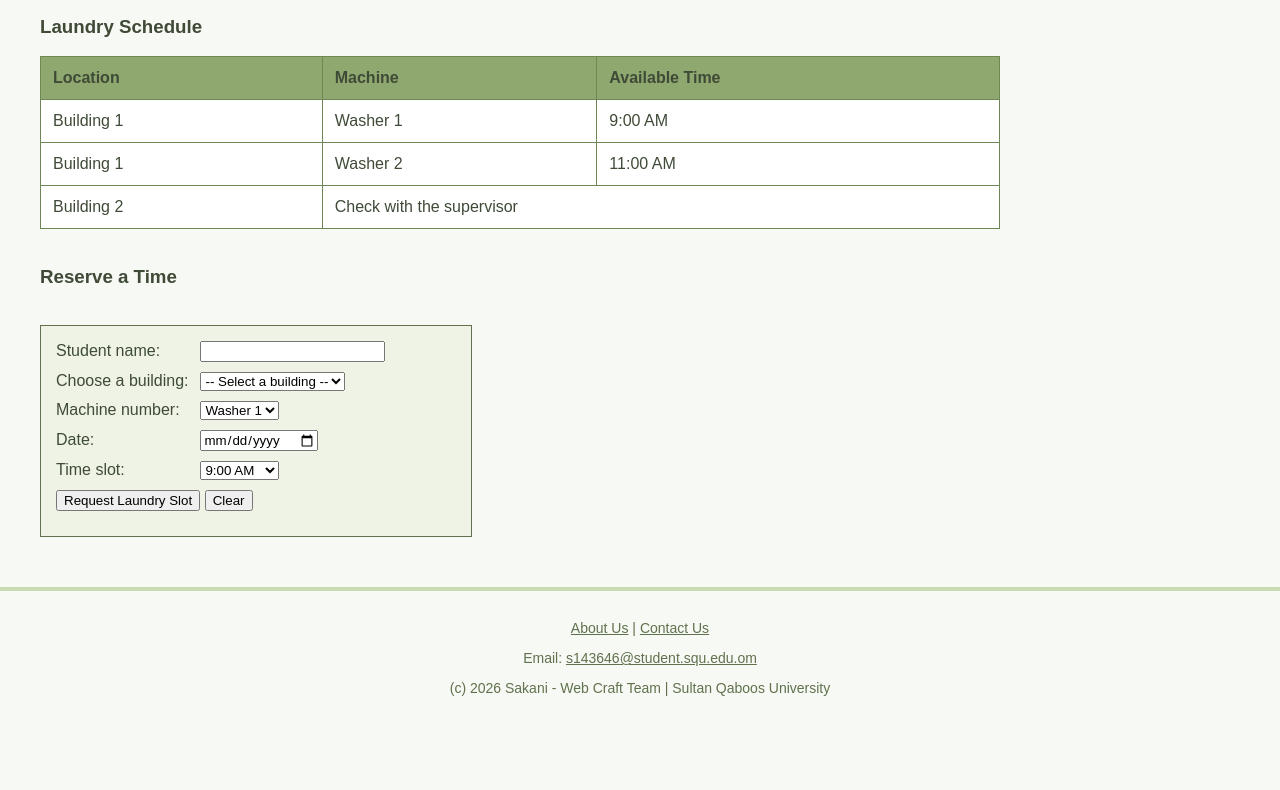
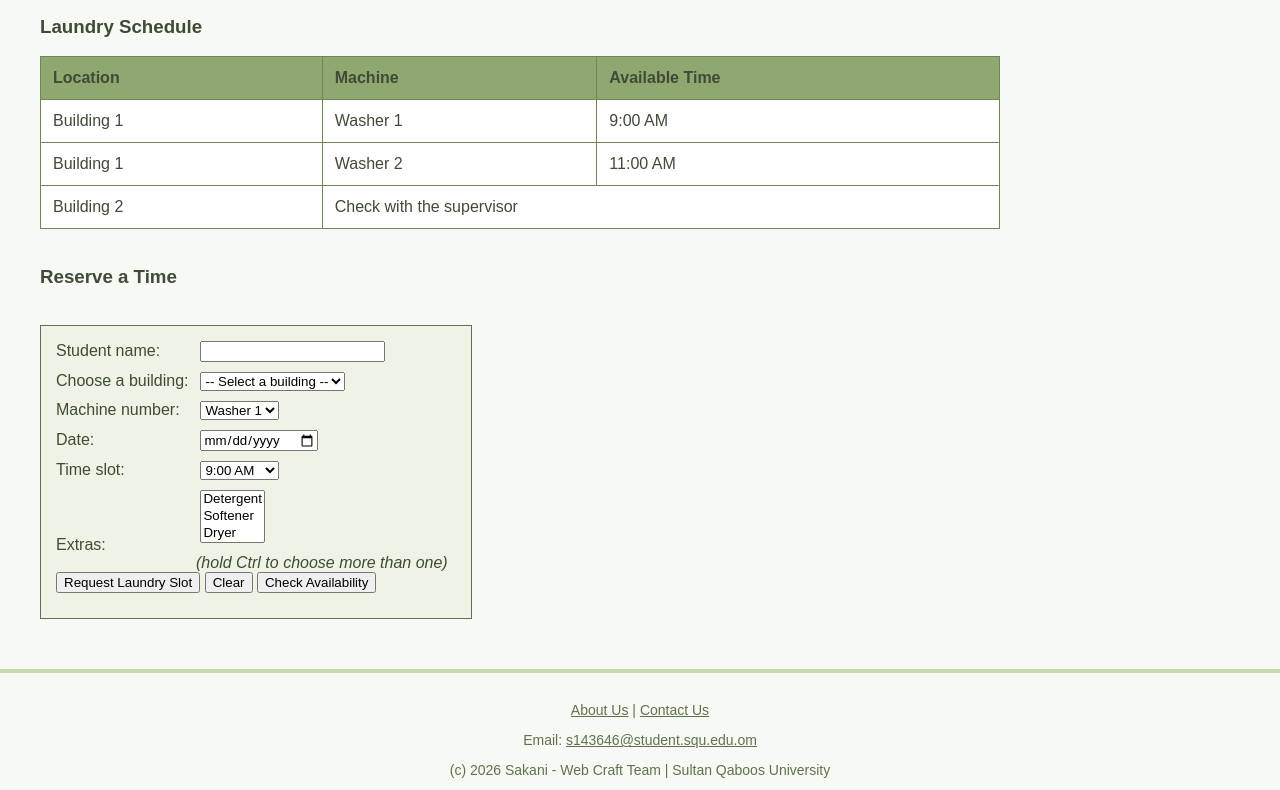
Before and after one commit to Sarah-SQU/sakani, a plain HTML site: page laundry.html in a window 1280 px wide. Shown: the part 397-1187 px from the top of the page. Before the commit the page ends 1122 px from the top, so only its background shows below. Drawn offline with Linux system fonts and the light colour scheme.

Commit message:
Add files via upload

```diff
--- a/laundry.html
+++ b/laundry.html
@@ -104,9 +104,19 @@
                 <option value="1:00 PM">1:00 PM</option>
             </select>
             <br>
+            <label for="extras">Extras:</label>
+            <select id="extras" name="extras" multiple="multiple" size="3">
+                <option value="detergent">Detergent</option>
+                <option value="softener">Softener</option>
+                <option value="dryer">Dryer</option>
+            </select>
+            <br>
+            <label></label><em>(hold Ctrl to choose more than one)</em>
+            <br>
 
             <input type="submit" value="Request Laundry Slot">
             <input type="reset" value="Clear">
+            <button type="button">Check Availability</button>
         </form>
     </div>
 
```
Also changed, not shown: login.html (+2 -2 lines).
